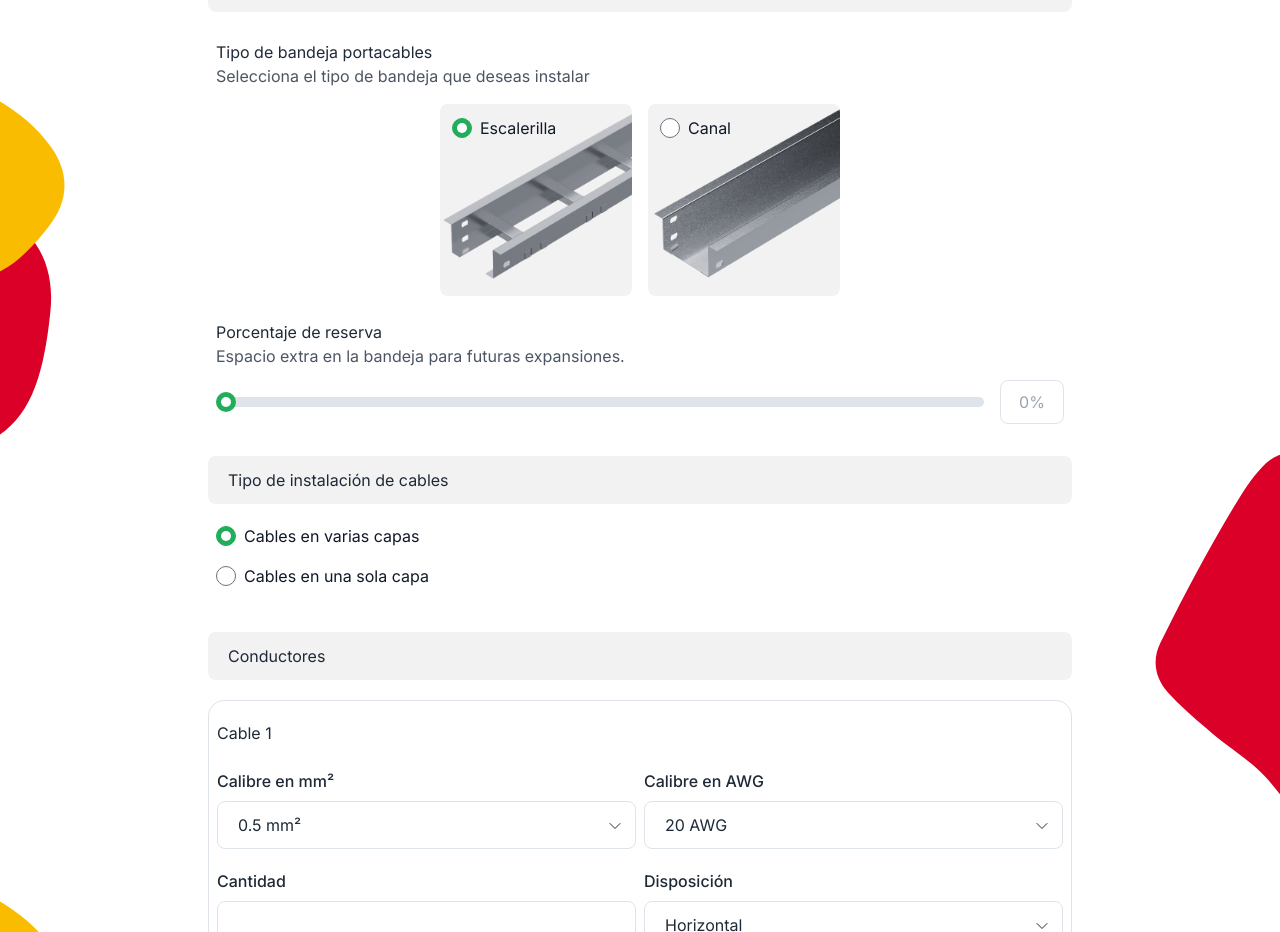
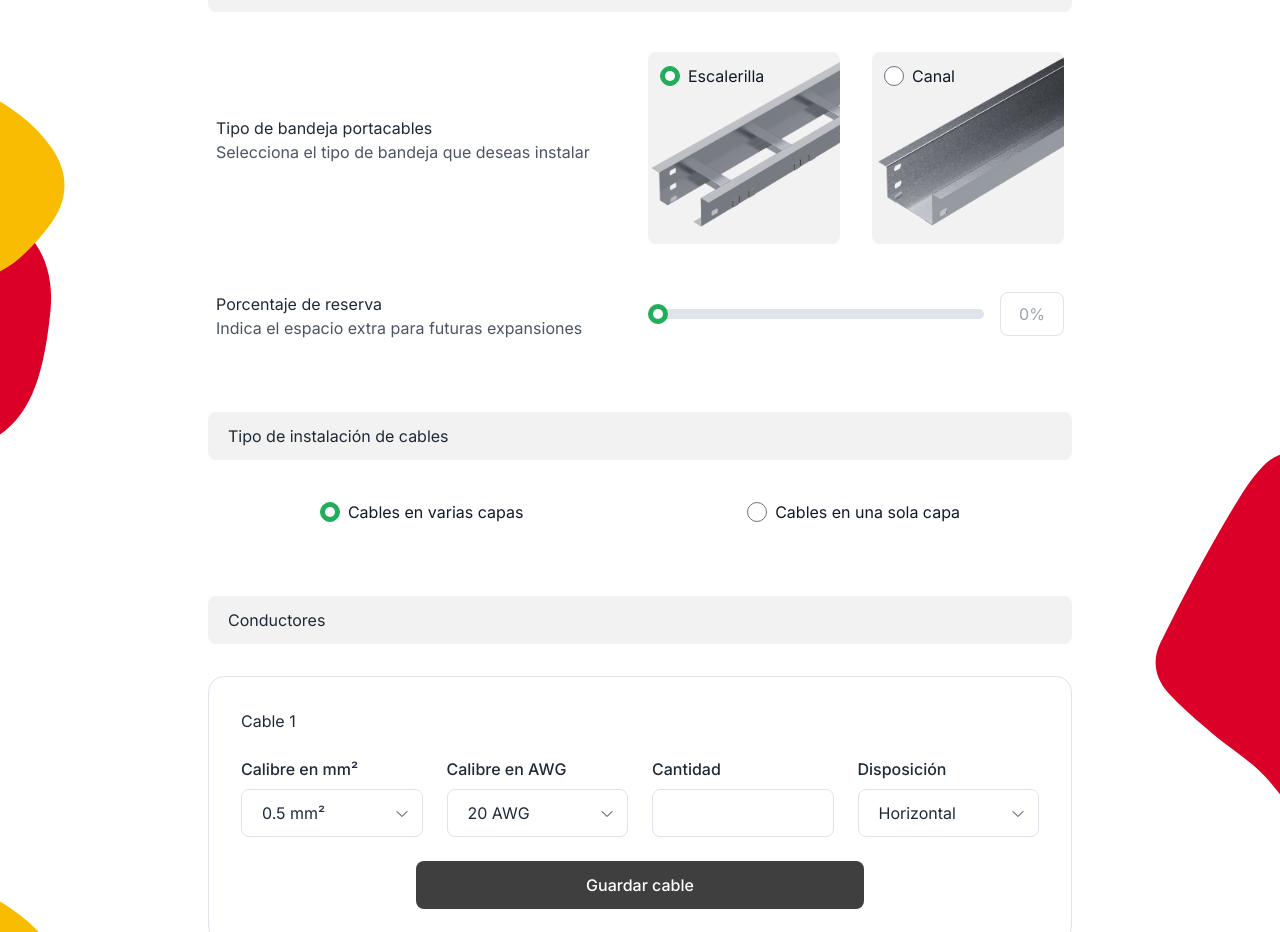
Before and after one commit to marcopdonoso/impromec-calculador, a Next.js app: page /dashboard/calculator/edit-project/1 in a window 1280 px wide. Shown: the part 440-1372 px from the top of the page. Built offline with nearby package versions, Linux system fonts and the light colour scheme.

Commit message:
calculador: agrega version desktop de DataForCalculation

```diff
--- a/src/app/(app)/dashboard/calculator/components/AddCableForm.tsx
+++ b/src/app/(app)/dashboard/calculator/components/AddCableForm.tsx
@@ -16,18 +16,21 @@ export default function AddCableForm() {
     value: cable.externalDiameterMM,
   }))
   return (
-    <div className="rounded-2xl border border-gray-input bg-gray-white px-2 py-5">
-      <h6 className="mb-6">Cable 1</h6>
-
-      <div className="mb-5 flex gap-2">
-        <MyListbox label="Calibre en mm²" options={cableGaugesMM2} />
-        <MyListbox label="Calibre en AWG" options={cableGaugesAWG} />
+    <div className="rounded-2xl border border-gray-input bg-gray-white px-2 py-5 lg:p-8">
+      <h6 className="body_medium_medium mb-6">Cable 1</h6>
+      <div className="flex flex-col lg:mb-6 lg:flex-row lg:gap-6">
+        <div className="mb-5 flex gap-2 lg:mb-0 lg:w-1/2 lg:gap-6">
+          <MyListbox label="Calibre en mm²" options={cableGaugesMM2} />
+          <MyListbox label="Calibre en AWG" options={cableGaugesAWG} />
+        </div>
+        <div className="mb-7 flex gap-2 lg:mb-0 lg:w-1/2 lg:gap-6">
+          <Input label="Cantidad" type="number" />
+          <MyListbox label="Disposición" options={cableArrangement} />
+        </div>
       </div>
-      <div className="mb-7 flex gap-2">
-        <Input label="Cantidad" type="number" />
-        <MyListbox label="Disposición" options={cableArrangement} />
+      <div className="text-center">
+        <Button className="lg:max-w-md">Guardar cable</Button>
       </div>
-      <Button>Guardar cable</Button>
     </div>
   )
 }
--- a/src/app/(app)/dashboard/calculator/components/Cables.tsx
+++ b/src/app/(app)/dashboard/calculator/components/Cables.tsx
@@ -5,11 +5,11 @@ import AddCableForm from './AddCableForm'
 export default function Cables() {
   return (
     <div className="px-2">
-      <div className="mb-5 flex h-12 items-center rounded-lg bg-gray-background px-5">
-        <h4 className="body_small_medium">Conductores</h4>
+      <div className="mb-5 flex h-12 items-center rounded-lg bg-gray-background px-5 lg:mb-8">
+        <h4 className="body_small_medium lg:body_medium_medium">Conductores</h4>
       </div>
       <AddCableForm />
-      <div className="mt-6 px-2">
+      <div className="mt-6 px-2 lg:px-0">
         <Button variant="add" icon={<PlusCircleIcon />}>
           Agregar cable
         </Button>
--- a/src/app/(app)/dashboard/calculator/components/DataForCalculation.tsx
+++ b/src/app/(app)/dashboard/calculator/components/DataForCalculation.tsx
@@ -4,7 +4,7 @@ import Tray from './Tray'
 
 export default function DataForCalculation() {
   return (
-    <div className="flex flex-col gap-6">
+    <div className="flex flex-col gap-6 lg:gap-16">
       <Tray />
       <InstallationLayerSelector />
       <Cables />
--- a/src/app/(app)/dashboard/calculator/components/InstallationLayerSelector.tsx
+++ b/src/app/(app)/dashboard/calculator/components/InstallationLayerSelector.tsx
@@ -11,11 +11,16 @@ export default function InstallationLayerSelector() {
   ]
   return (
     <div className="px-2">
-      <div className="mb-5 flex h-12 items-center rounded-lg bg-gray-background px-5">
-        <h4 className="body_small_medium">Tipo de instalación de cables</h4>
+      <div className="mb-5 flex h-12 items-center rounded-lg bg-gray-background px-5 lg:mb-8">
+        <h4 className="body_small_medium lg:body_medium_medium">
+          Tipo de instalación de cables
+        </h4>
       </div>
-      <div className="px-2">
-        <MyRadiogroup items={items} className="mb-5 flex flex-col gap-4" />
+      <div className="rounded-2xl bg-gray-white p-2">
+        <MyRadiogroup
+          items={items}
+          className="flex flex-col gap-4 lg:flex-row lg:justify-around"
+        />
       </div>
     </div>
   )
--- a/src/app/(app)/dashboard/calculator/components/ReservePercentage.tsx
+++ b/src/app/(app)/dashboard/calculator/components/ReservePercentage.tsx
@@ -1,4 +1,5 @@
 import MySlider from '@/components/MySlider'
+import clsx from 'clsx'
 
 export default function ReservePercentage({
   className,
@@ -6,12 +7,26 @@ export default function ReservePercentage({
   className?: string
 }) {
   return (
-    <div className={className}>
-      <h6 className="body_small_medium">Porcentaje de reserva</h6>
-      <p className="body_small_regular mb-3 text-gray-text_alt">
-        Espacio extra en la bandeja para futuras expansiones.
-      </p>
-      <MySlider />
+    <div
+      className={clsx(
+        'flex flex-col lg:flex-row lg:justify-between',
+        className
+      )}
+    >
+      <div>
+        <h6 className="body_small_medium lg:body_medium_medium">
+          Porcentaje de reserva
+        </h6>
+        <p className="body_small_regular mb-3 text-gray-text_alt lg:hidden">
+          Espacio extra en la bandeja para futuras expansiones
+        </p>
+        <p className="body_medium_regular hidden text-gray-text_alt lg:block">
+          Indica el espacio extra para futuras expansiones
+        </p>
+      </div>
+      <div className="lg:w-[416px]">
+        <MySlider />
+      </div>
     </div>
   )
 }
--- a/src/app/(app)/dashboard/calculator/components/Tray.tsx
+++ b/src/app/(app)/dashboard/calculator/components/Tray.tsx
@@ -4,10 +4,10 @@ import TrayTypeSelector from './TrayTypeSelector'
 export default function Tray() {
   return (
     <div className="px-2">
-      <div className="mb-5 flex h-12 items-center rounded-lg bg-gray-background px-5">
-        <h4 className="body_small_medium">Bandeja</h4>
+      <div className="mb-5 flex h-12 items-center rounded-lg bg-gray-background px-5 lg:mb-8">
+        <h4 className="body_small_medium lg:body_medium_medium">Bandeja</h4>
       </div>
-      <TrayTypeSelector className="mb-2 rounded-2xl bg-gray-white p-2" />
+      <TrayTypeSelector className="mb-2 rounded-2xl bg-gray-white p-2 lg:mb-8" />
       <ReservePercentage className="rounded-2xl bg-gray-white p-2" />
     </div>
   )
--- a/src/app/(app)/dashboard/calculator/components/TrayTypeSelector.tsx
+++ b/src/app/(app)/dashboard/calculator/components/TrayTypeSelector.tsx
@@ -1,4 +1,5 @@
 import MyRadiogroup, { RadioGroupItem } from '@/components/MyRadiogroup'
+import clsx from 'clsx'
 
 export default function TrayTypeSelector({
   className,
@@ -10,12 +11,24 @@ export default function TrayTypeSelector({
     { label: 'Canal', image: 'canal' },
   ]
   return (
-    <div className={className}>
-      <h6 className="body_small_medium">Tipo de bandeja portacables</h6>
-      <p className="body_small_regular mb-4 text-gray-text_alt">
-        Selecciona el tipo de bandeja que deseas instalar
-      </p>
-      <MyRadiogroup items={trayTypes} className="flex justify-center gap-x-4" />
+    <div
+      className={clsx(
+        'flex flex-col lg:flex-row lg:items-center lg:justify-between',
+        className
+      )}
+    >
+      <div>
+        <h6 className="body_small_medium lg:body_medium_medium">
+          Tipo de bandeja portacables
+        </h6>
+        <p className="body_small_regular mb-4 text-gray-text_alt lg:body_medium_regular">
+          Selecciona el tipo de bandeja que deseas instalar
+        </p>
+      </div>
+      <MyRadiogroup
+        items={trayTypes}
+        className="flex justify-center gap-x-4 lg:gap-x-8"
+      />
     </div>
   )
 }
--- a/src/components/MySlider.tsx
+++ b/src/components/MySlider.tsx
@@ -6,7 +6,7 @@ import { useState } from 'react'
 export default function MySlider() {
   const [value, setValue] = useState([0])
   return (
-    <div className="flex items-center gap-2 lg:gap-4">
+    <div className="flex w-full items-center gap-2 lg:gap-4">
       <Slider.Root
         max={100}
         step={5}
```
